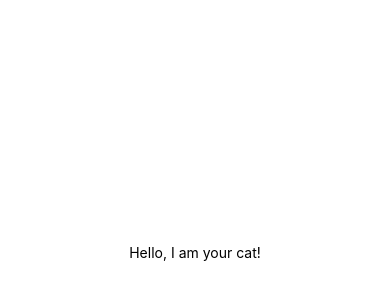
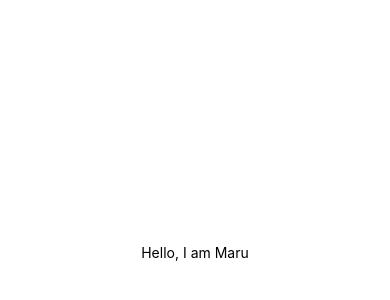
Before and after one commit to otf/reactnative-tutorial, a React Native app: screen / in a window 390 px wide. Shown: the part 170-470 px from the top of the page. Built offline with nearby package versions, Linux system fonts and the light colour scheme.

Commit message:
use a const variable.

```diff
--- a/Cat.js
+++ b/Cat.js
@@ -2,7 +2,8 @@
 import {Text} from 'react-native';
 
 const Cat = () => {
-  return <Text>Hello, I am your cat!</Text>;
+  const name = 'Maru';
+  return <Text>Hello, I am {name}</Text>;
 };
 
 export default Cat;
```
